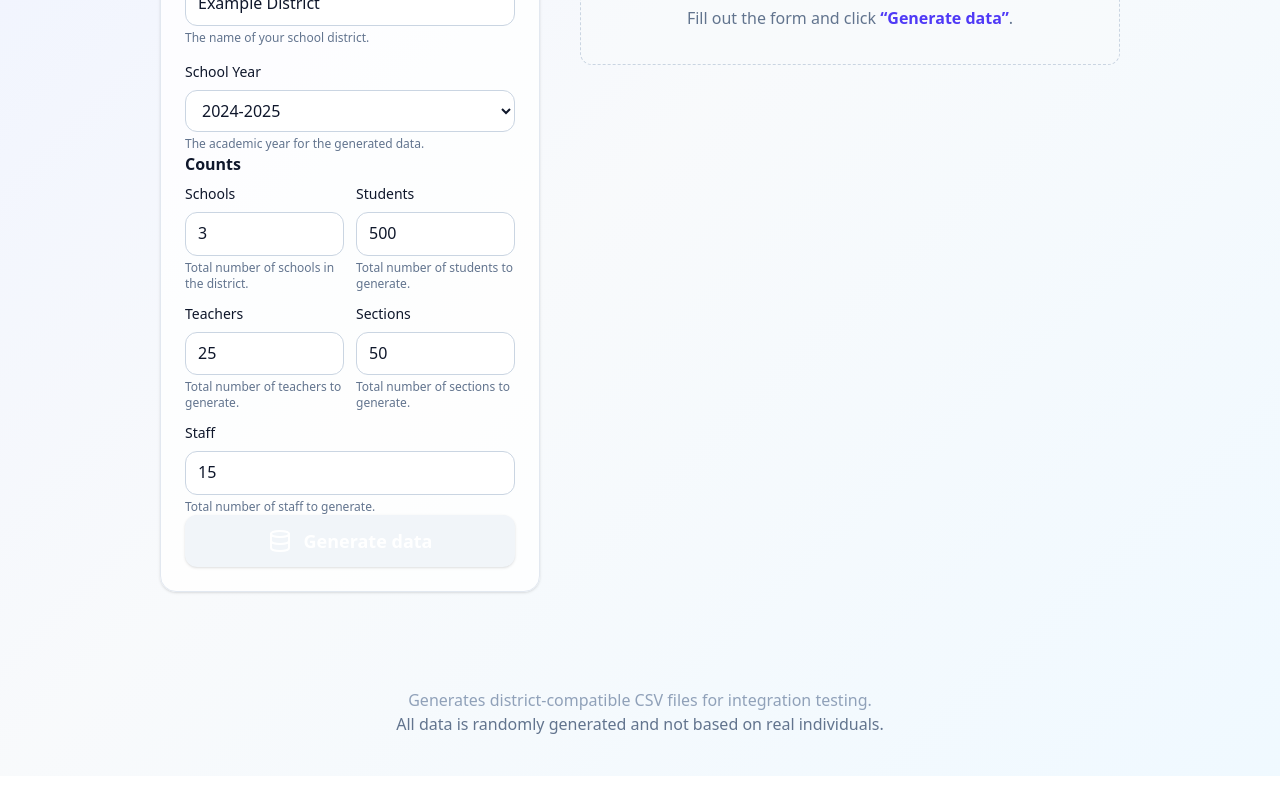
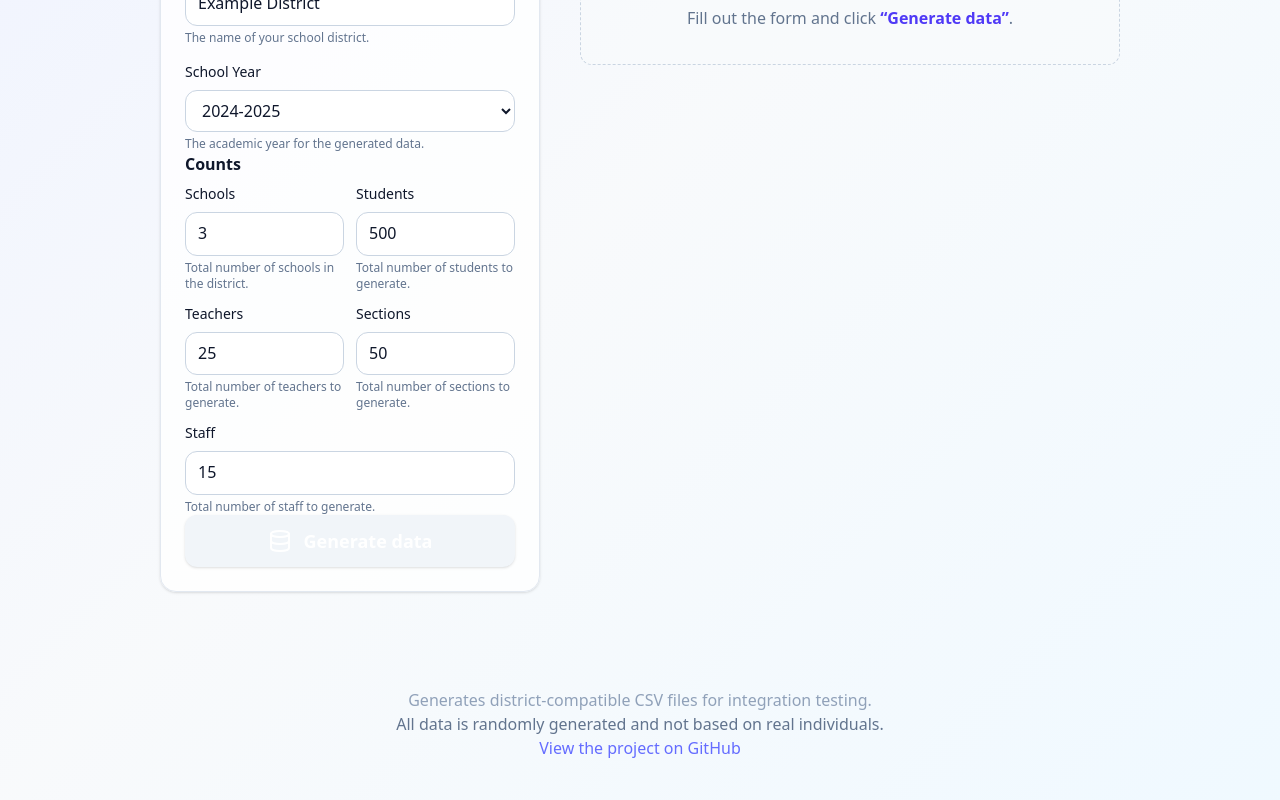
Before and after one commit to legertom/example-district-generator, a React (Vite) app: page / in a window 1280 px wide. Shown: the part 439-1239 px from the top of the page. Before the commit the page ends 1215 px from the top, so only its background shows below. Built offline with nearby package versions, Linux system fonts and the light colour scheme.

Commit message:
added github link to footer

```diff
--- a/src/App.tsx
+++ b/src/App.tsx
@@ -443,6 +443,15 @@ function App() {
           <p>
             Generates district-compatible CSV files for integration testing.<br />
             <span className="text-slate-500">All data is randomly generated and not based on real individuals.</span>
+            <br />
+            <a
+              href="https://github.com/legertom/example-district-generator"
+              className="text-indigo-500 font-semibold hover:text-indigo-600"
+              target="_blank"
+              rel="noopener noreferrer"
+            >
+              View the project on GitHub
+            </a>
           </p>
         </footer>
       </div>
```
Also changed, not shown: 1 other file (tests, documents, lock files or other folders).
